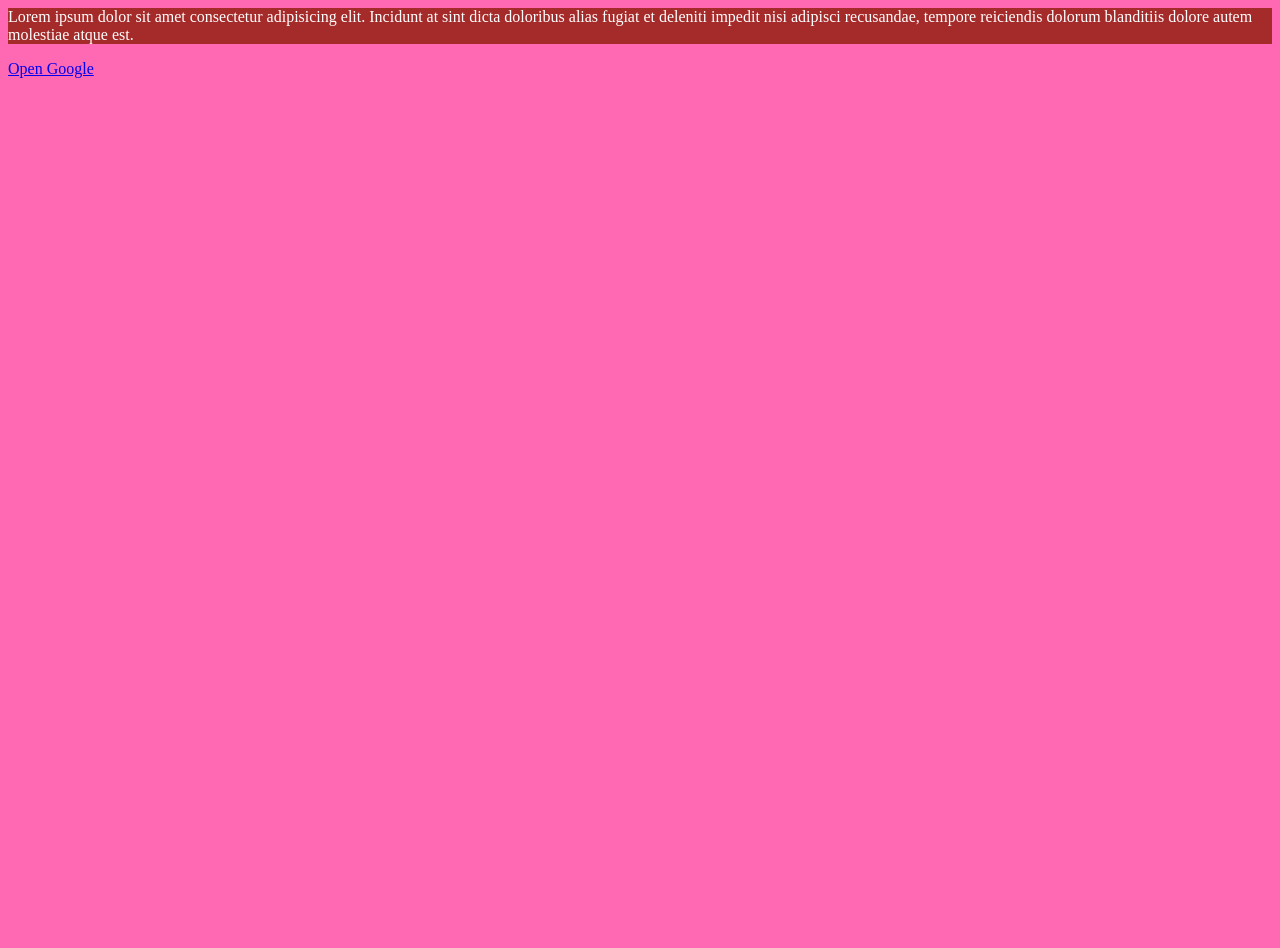
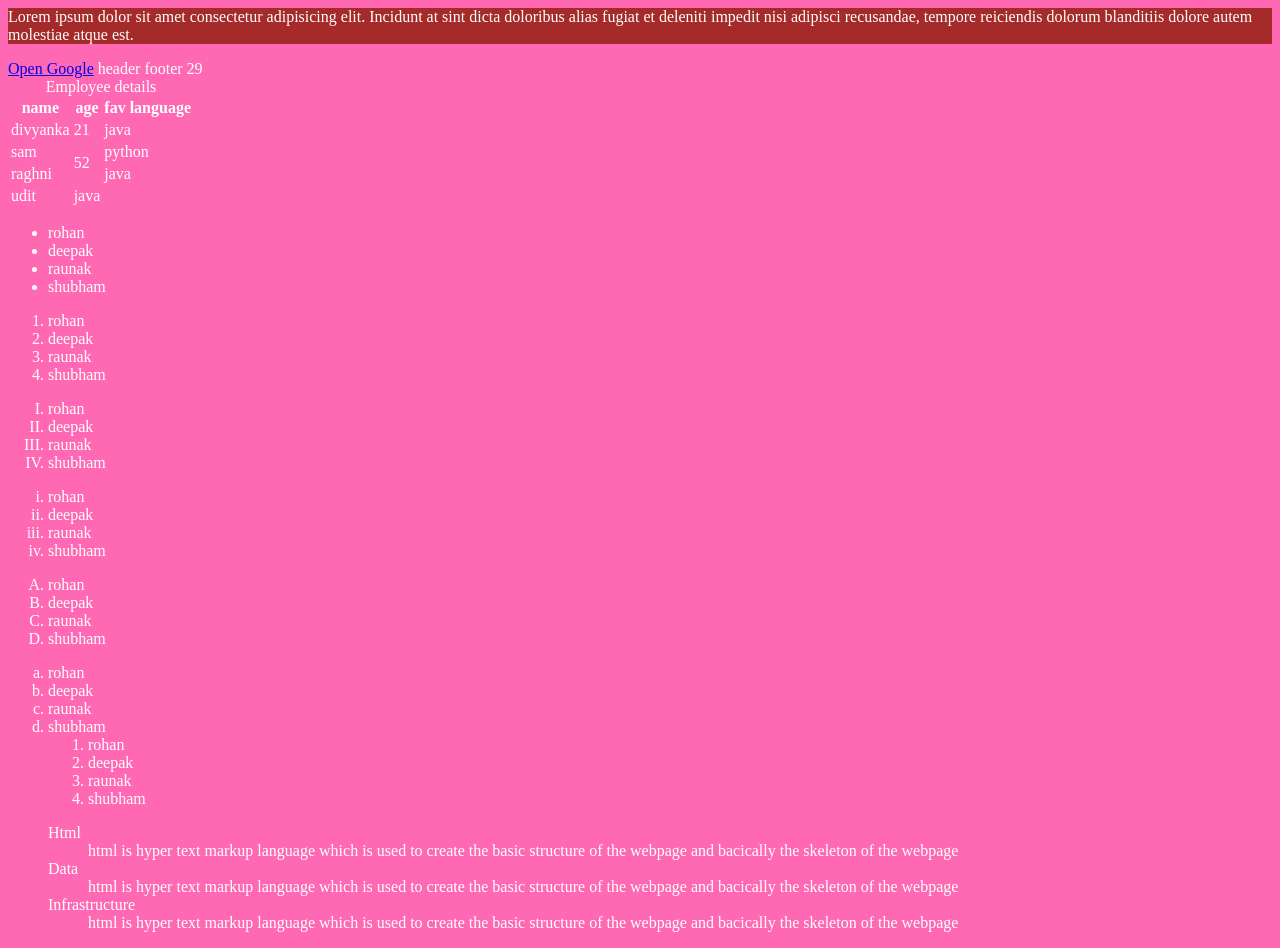
Before and after one commit to Divyanka1012/web-development, a plain HTML site: page index1.html in a window 1280 px wide. Shown: the part 280-1228 px from the top of the page. Before the commit the page ends 800 px from the top, so only its background shows below. Drawn offline with Linux system fonts and the light colour scheme.

```diff
--- a/image lists and tables/index2.html
+++ b/image lists and tables/index2.html
@@ -3,9 +3,94 @@
 <head>
     <meta charset="UTF-8">
     <meta name="viewport" content="width=device-width, initial-scale=1.0">
-    <title>Document</title>
+    <title>Images</title>
+    <link rel="stylesheet" href="style2.css">
 </head>
 <body>
 
+    <img height="250" width="278" src="https://encrypted-tbn0.gstatic.com/images?q=tbn:ANd9GcRhTuWtsNjHnTDfBeuk-RtdBiKMHogmd4wZLQ&s" alt=" hello i am panda">
+
+<br>
+
+
+   <table>
+        <caption>Employee details</caption>
+
+        <thead>
+            header
+        </thead>
+
+
+        <tr>
+            <th>name</th>
+            <th>age</th>
+            <th>fav language</th>
+        </tr>
+        <tr>
+            <td>divyanka</td>
+            <td>21</td>
+            <td>java</td>
+        </tr>
+        <tr>
+            <td colspan="2">sam</td>
+            <td rowspan="2">java</td>
+
+        </tr>
+        <tr>
+            <td>udit</td>
+            <td>5</td>
+        </tr>
+
+         <tfoot>
+            footer
+        </tfoot>
+    </table>
+
+    <ul type="square">
+        <li>rohan</li>
+        <li>deepak</li>
+        <li>raunak</li>
+        <li>shubham</li>
+    </ul>
+
+    <ol type="I">
+        <li>rohan</li>
+        <li>deepak</li>
+        <li>raunak</li>
+        <li>shubham</li>
+    </ol>
+    <ol type="i">
+        <li>rohan</li>
+        <li>deepak</li>
+        <li>raunak</li>
+        <li>shubham</li>
+    </ol>
+    <ol type="A">
+        <li>rohan</li>
+        <li>deepak</li>
+        <li>raunak</li>
+        <li>shubham</li>
+    </ol>
+    <ol type="a">
+        <li>rohan</li>
+        <li>deepak</li>
+        <li>raunak</li>
+        <li>shubham</li>
+    <ol type="1">
+        <li>rohan</li>
+        <li>deepak</li>
+        <li>raunak</li>
+        <li>shubham</li>
+    </ol>
+
+    <dl>
+        <dt>Html</dt>
+        <dd>html is hyper text markup language which is used to create the basic structure of the webpage and bacically the skeleton of the webpage</dd>
+        <dt>Data</dt>
+        <dd>html is hyper text markup language which is used to create the basic structure of the webpage and bacically the skeleton of the webpage</dd>
+        <dt>Infrastructure</dt>
+        <dd>html is hyper text markup language which is used to create the basic structure of the webpage and bacically the skeleton of the webpage</dd>
+    </dl>
+
 </body>
 </html>
--- a/image lists and tables/style2.css
+++ b/image lists and tables/style2.css
@@ -0,0 +1,3 @@
+td{
+    border: solid black;
+}
--- a/index1.html
+++ b/index1.html
@@ -19,5 +19,99 @@
     <a target="_blank" href="https://www.google.com">Open Google</a> <!--used to create links ,, with the help of target attribute we can open the link in new tab-->
 
     <script src="script1.js"></script>          <!-- used to link the javascript-->
+
+
+    <table>  <!-- thi sis the table tag used to create tables-->
+        <caption>Employee details</caption>  <!--this tags add the caption to the table or gives the heading to the table-->
+
+         <thead>
+            header
+        </thead>
+
+        <tfoot>
+            footer
+        </tfoot>
+        <tr>    <!--this is the row tag-->
+            <th>name</th>  <!--this is the header or the content of the row-->
+            <th>age</th>  <!--table heading-->
+            <th>fav language</th>
+        </tr>
+        <tr>
+            <td>divyanka</td>  <!--this is the data under the heading-->
+            <td>21</td>
+            <td>java</td>
+        </tr>
+        <tr>
+            <td>sam</td>
+            <td rowspan="2">52</td>
+            <td>python</td>
+        </tr>
+        <tr>
+            <td colspan="2">raghni</td> <!--now this wil take the space of 2 column-->
+            <!--<td>25</td>-->
+            <td>java</td>
+        </tr>
+        <tr>
+            <td>udit</td>
+            <tdr>29</td>
+            <td>java</td>
+        </tr>
+    </table>
+
+
+    <ul>     <!-- this is a unordered list-->
+        <li>rohan</li>
+        <li>deepak</li>
+        <li>raunak</li>
+        <li>shubham</li>
+    </ul>
+
+    <ol>  <!--this is a ordered list-->
+        <li>rohan</li>
+        <li>deepak</li>
+        <li>raunak</li>
+        <li>shubham</li>
+    </ol>
+
+    <ol type="I">   <!--we will get roman  numbers in capital-->
+        <li>rohan</li>
+        <li>deepak</li>
+        <li>raunak</li>
+        <li>shubham</li>
+    </ol>
+    <ol type="i">  <!--we will get roman  numbers in small-->
+        <li>rohan</li>
+        <li>deepak</li>
+        <li>raunak</li>
+        <li>shubham</li>
+    </ol>
+    <ol type="A">   <!--we will get alphabets in  capital-->
+        <li>rohan</li>
+        <li>deepak</li>
+        <li>raunak</li>
+        <li>shubham</li>
+    </ol>
+    <ol type="a">  <!--we will get alphabets in small -->
+        <li>rohan</li>
+        <li>deepak</li>
+        <li>raunak</li>
+        <li>shubham</li>
+    <ol type="1">  <!-- we will get numbers,and this by default-->
+        <li>rohan</li>
+        <li>deepak</li>
+        <li>raunak</li>
+        <li>shubham</li>
+    </ol>
+
+     <dl>  <!--this is the defination list which is bascically used to define the following-->
+        <dt>Html</dt>  <!--this gives the name of the word which has to be defined-->
+        <dd>html is hyper text markup language which is used to create the basic structure of the webpage and bacically the skeleton of the webpage</dd> <!--the data in the defination-->
+        <dt>Data</dt>
+        <dd>html is hyper text markup language which is used to create the basic structure of the webpage and bacically the skeleton of the webpage</dd>
+        <dt>Infrastructure</dt>
+        <dd>html is hyper text markup language which is used to create the basic structure of the webpage and bacically the skeleton of the webpage</dd>
+    </dl>
+
+
 </body>
 </html>
```
Also changed, not shown: forms and input tags in html/index4.html (+29 -0 lines), seo and core web vitals in html/index3.html (+24 -0 lines), seo and core web vitals in html/chessboard/index.html (added), seo and core web vitals in html/chessboard/script.js (added), seo and core web vitals in html/chessboard/style.css (added).
